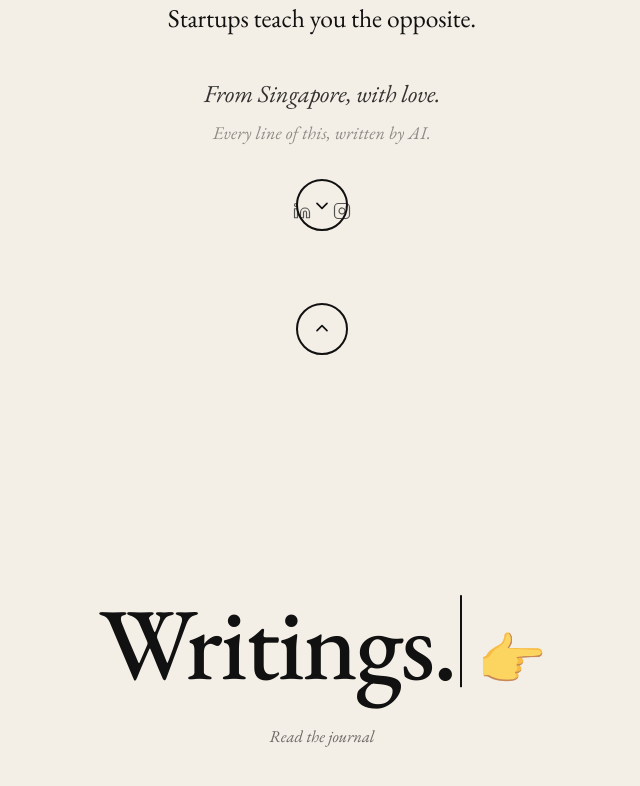
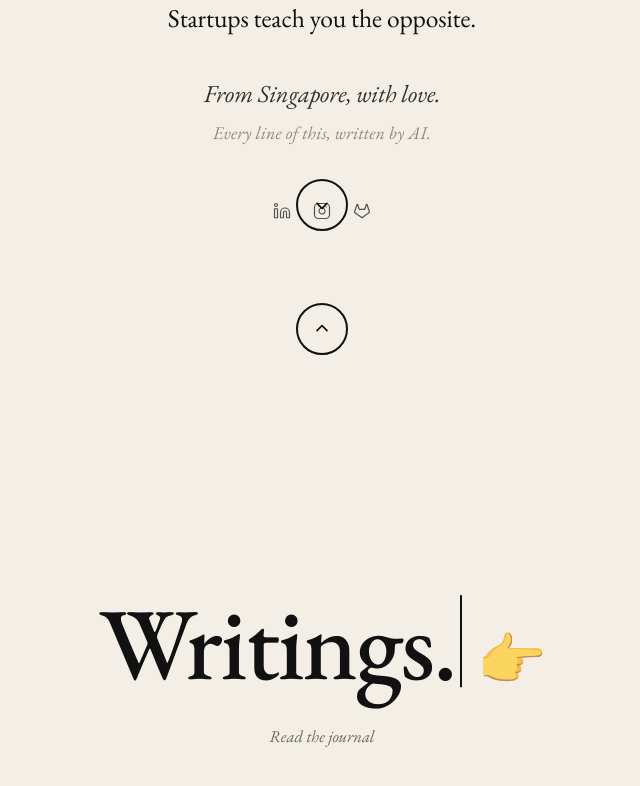
Before and after one commit to cedrik-lim/cedriklim-site, an Astro site: page / in a window 1280 px wide. Shown: the part 1333-2119 px from the top of the page, without its empty margins (318-958 px from the left). Built offline with nearby package versions, Linux system fonts and the light colour scheme; Astro itself is replaced by a stand-in of ours.

Commit message:
Add GitLab icon to social links

```diff
--- a/src/components/IntroSection.astro
+++ b/src/components/IntroSection.astro
@@ -51,6 +51,11 @@
           <rect x="2" y="2" width="20" height="20" rx="5"/>
           <path d="M16 11.37A4 4 0 1 1 12.63 8 4 4 0 0 1 16 11.37z"/>
           <line x1="17.5" y1="6.5" x2="17.51" y2="6.5"/>
+        </svg>
+      </a>
+      <a href="https://gitlab.com/cedriklim" target="_blank" rel="noopener" aria-label="GitLab">
+        <svg width="18" height="18" viewBox="0 0 24 24" fill="none" stroke="currentColor" stroke-width="1.6" stroke-linecap="round" stroke-linejoin="round">
+          <path d="m22 13.29-3.33-10a.42.42 0 0 0-.14-.18.38.38 0 0 0-.22-.11.39.39 0 0 0-.26.08.8.8 0 0 0-.17.21l-2.26 6.67H8.44L6.18 3.29a.55.55 0 0 0-.18-.21.38.38 0 0 0-.25-.08.39.39 0 0 0-.22.11.42.42 0 0 0-.14.18L2 13.29a.74.74 0 0 0 .27.83L12 21l9.69-6.88a.71.71 0 0 0 .31-.83Z"/>
         </svg>
       </a>
     </div>
```
